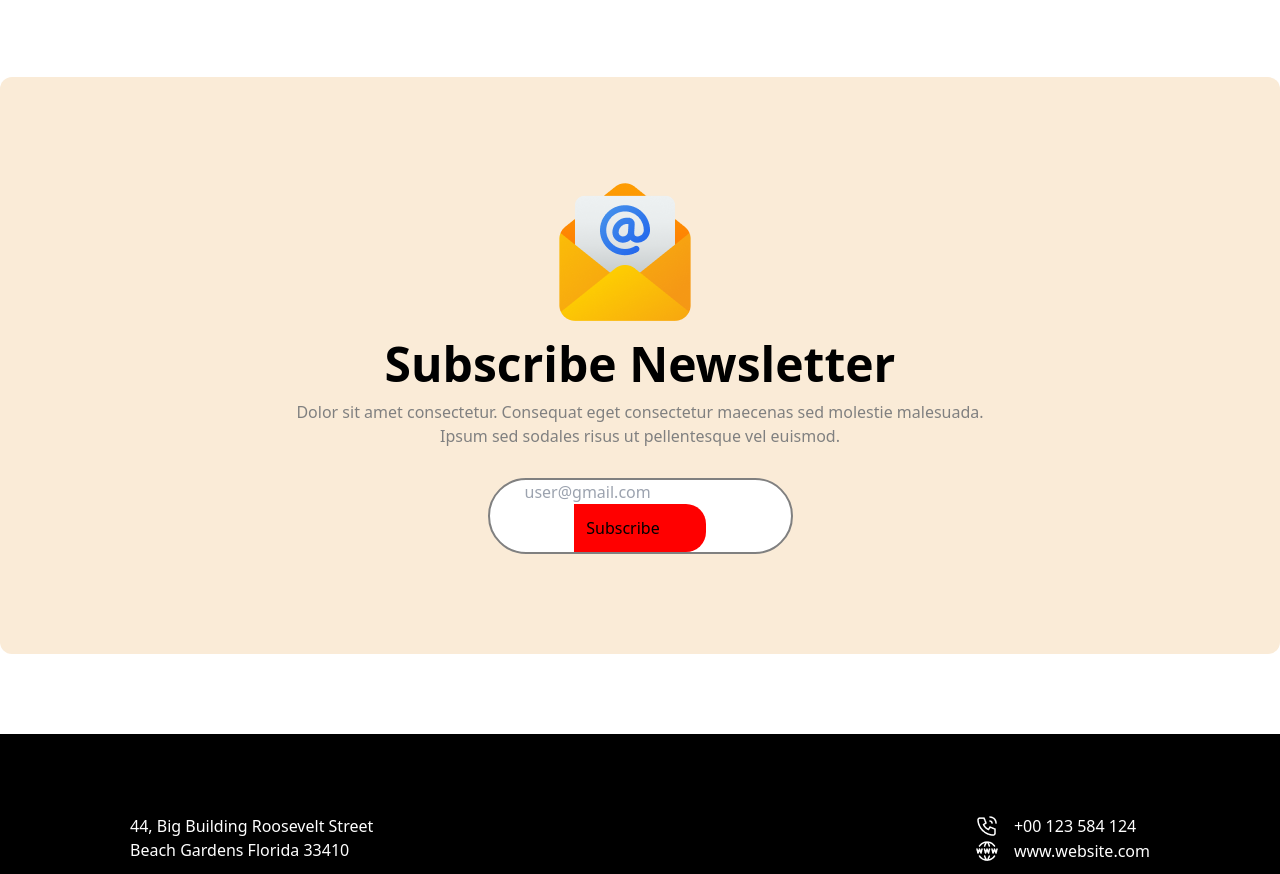
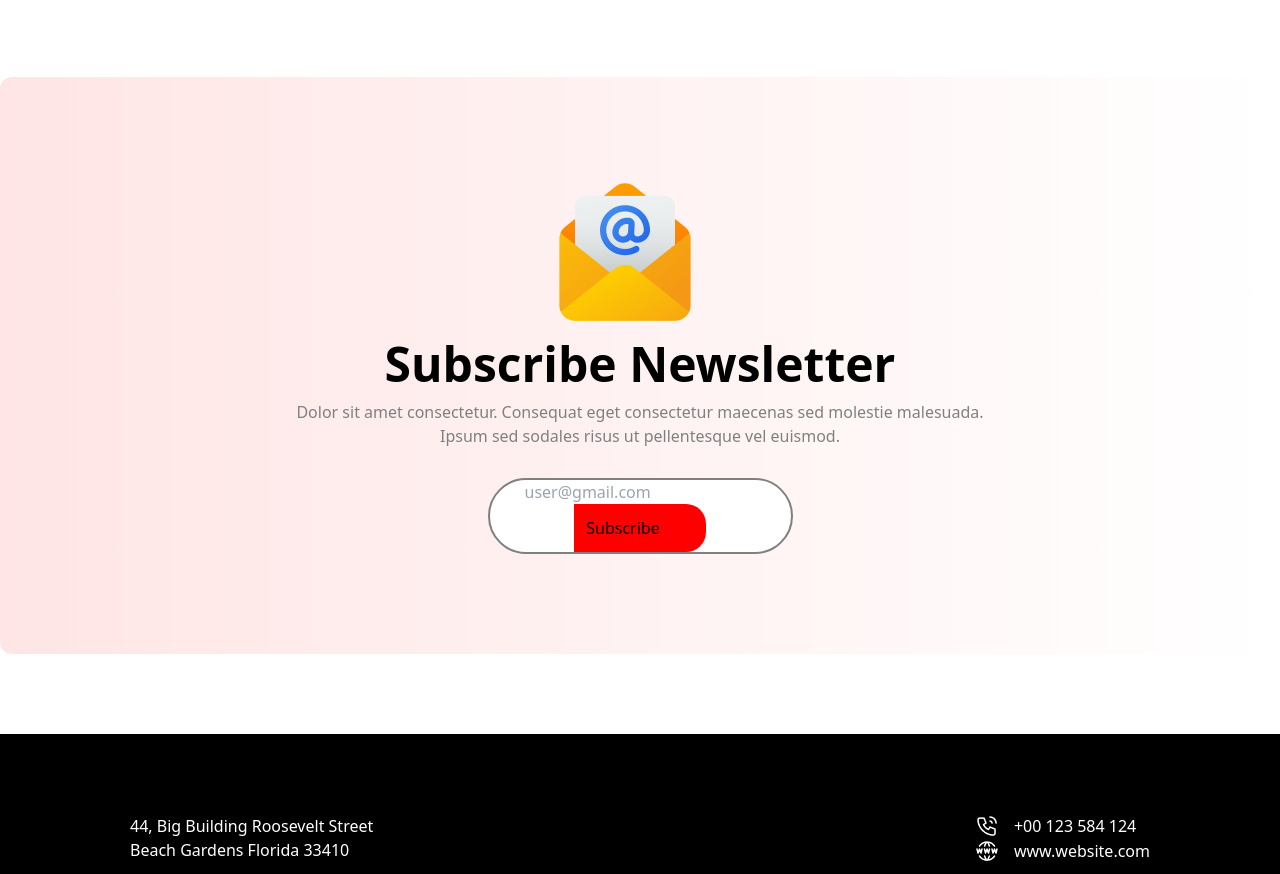
Before and after one commit to muntasir010/New-Year-New-Mission, a plain HTML site: page index.html in a window 1280 px wide. Shown: the part 5550-6424 px from the top of the page. Drawn offline with nearby package versions, Linux system fonts and the light colour scheme.

Commit message:
newslatter-bg-updated

```diff
--- a/Style/new.css
+++ b/Style/new.css
@@ -210,7 +210,7 @@
 /* Subscribe Newsletter */
 .newsletter-container {
     max-width: 1280px;
-    background-color: antiquewhite;
+    background: linear-gradient(90deg, rgba(255, 0, 0, 0.1), rgba(255, 0, 0, 0));
     margin: auto;
     margin-bottom: 80px;
     border-radius: 12px;
```
